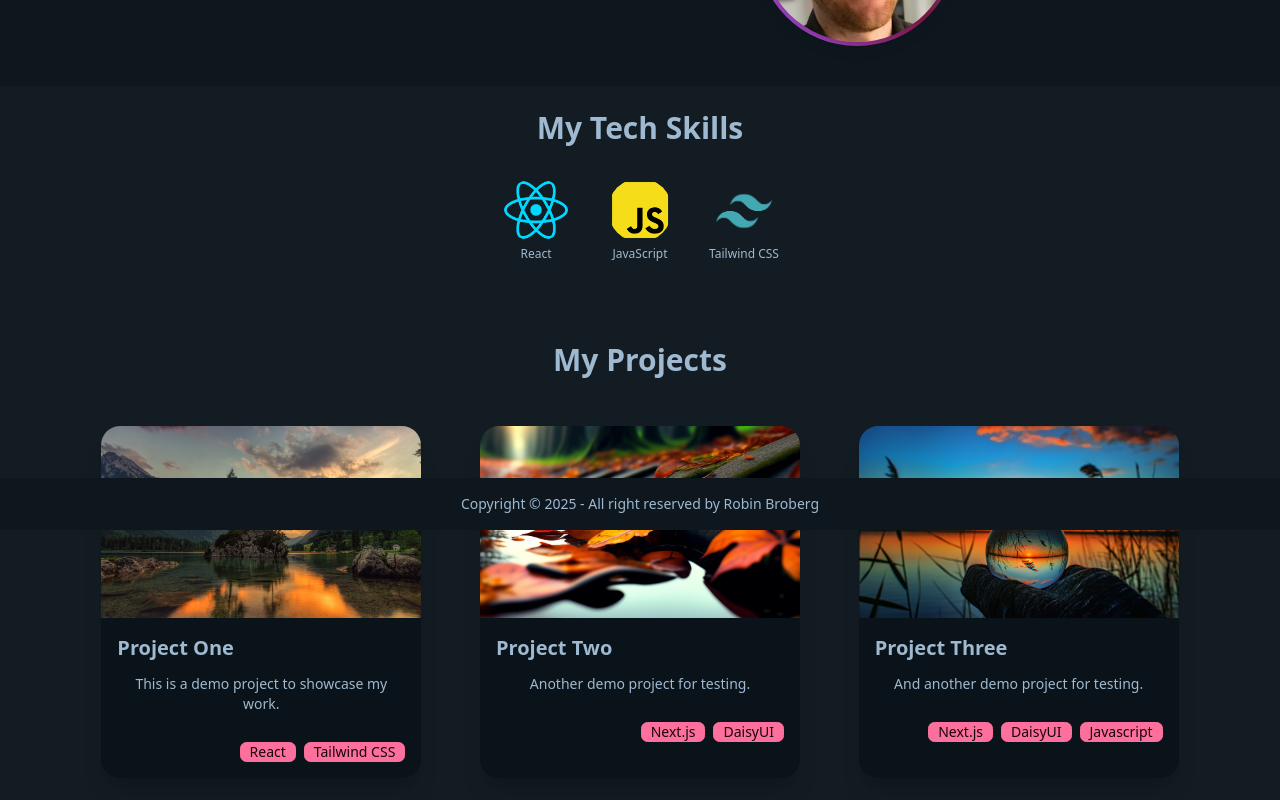
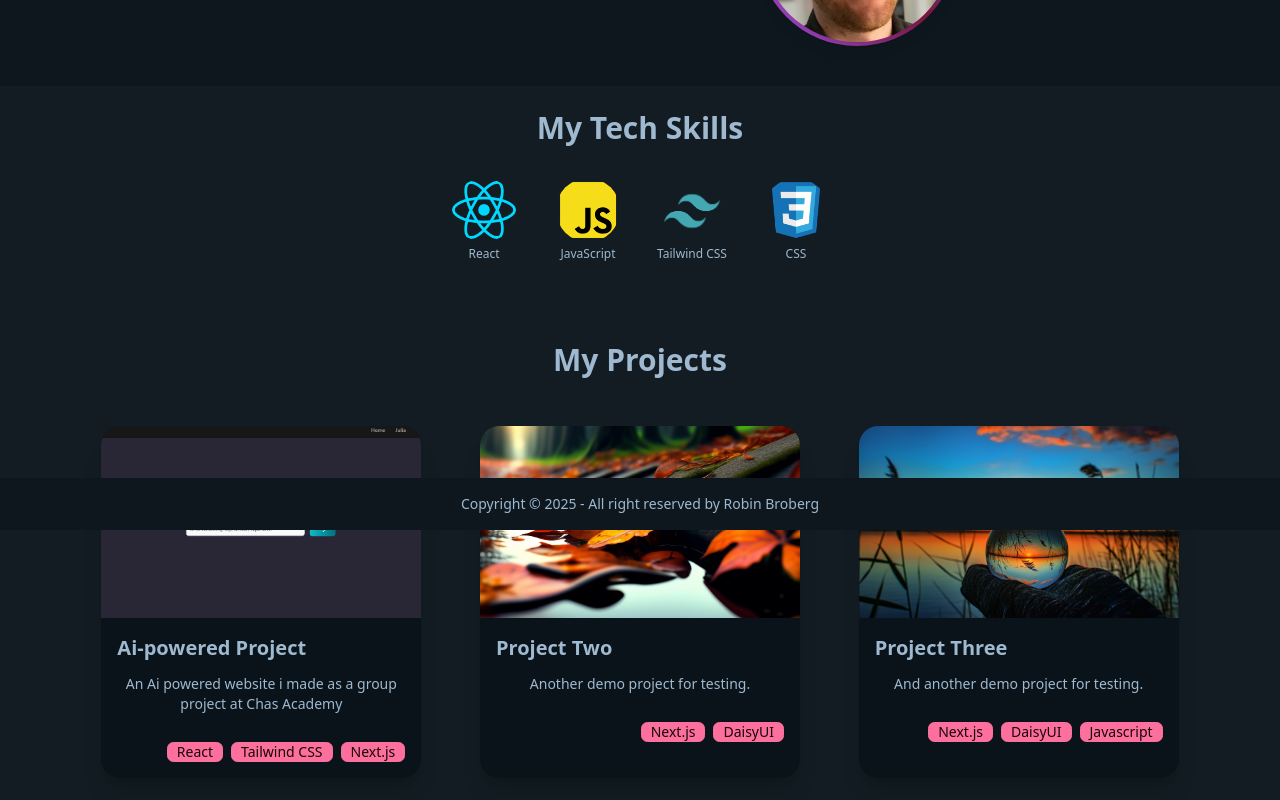
Before and after one commit to RobinBroberg/portfolioChas, a Next.js app: page / in a window 1280 px wide. Shown: the part 270-1070 px from the top of the page. Built offline with nearby package versions, Linux system fonts and the light colour scheme.

Commit message:
small changes

```diff
--- a/contexts/PortfolioContext.js
+++ b/contexts/PortfolioContext.js
@@ -5,11 +5,12 @@ export const PortfolioContext = createContext();
 const startingProjects = [
   {
     id: "1",
-    title: "Project One",
-    description: "This is a demo project to showcase my work.",
-    tech: ["React", "Tailwind CSS"],
-    link: "https://example.com/project-one",
-    image: "/project1.jpg",
+    title: "Ai-powered Project",
+    description:
+      "An Ai powered website i made as a group project at Chas Academy",
+    tech: ["React", "Tailwind CSS", "Next.js"],
+    link: "https://github.com/zarhaselene/gemini_ai-site",
+    image: "/gemini.png",
   },
   {
     id: "2",
@@ -33,6 +34,7 @@ const startingTechSkills = [
   { name: "React", url: "/react.png" },
   { name: "JavaScript", url: "/javascript.png" },
   { name: "Tailwind CSS", url: "/tailwind.png" },
+  { name: "CSS", url: "/css.png" },
 ];
 
 export default function PortfolioProvider({ children }) {
```
Also changed, not shown: public/gemini.png (added).
